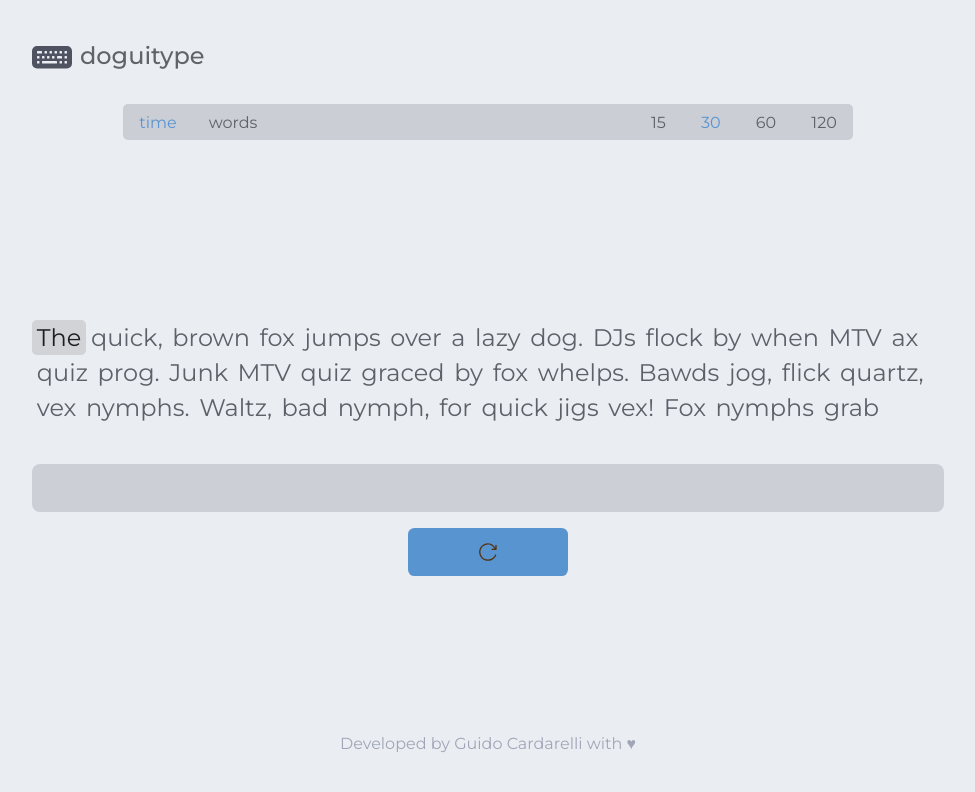
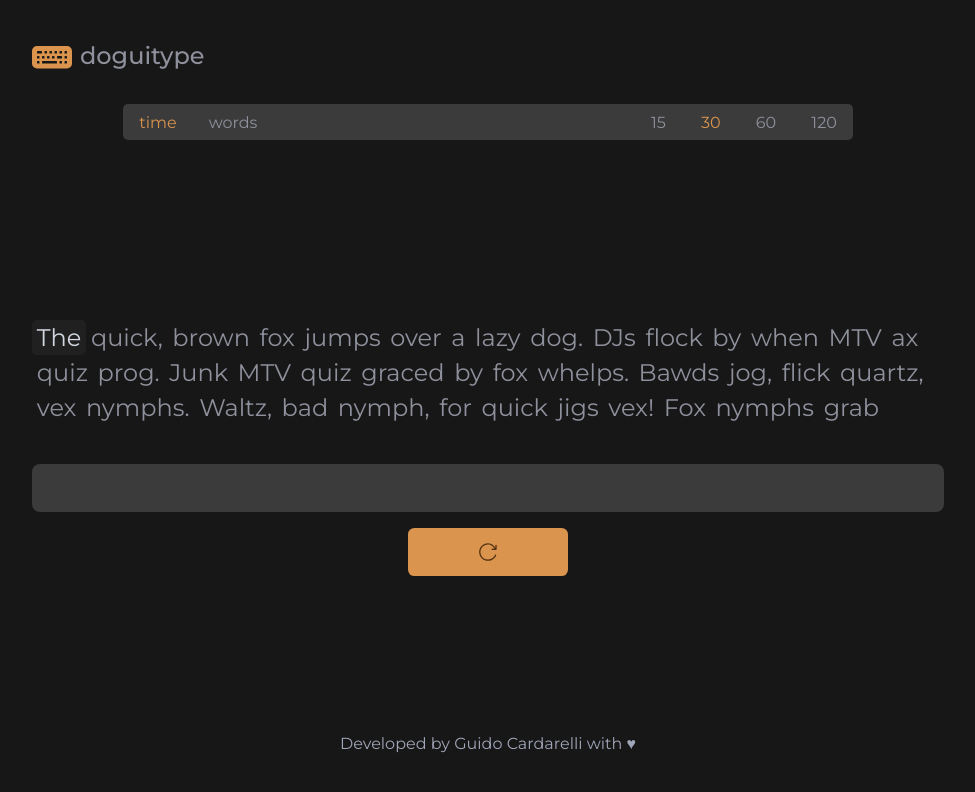
Before and after one commit to GuidoCarda/doguitype, a React (Vite) app: page / in a window 1280 px wide. Shown: the top 792 px of the page, without its empty margins (152-1127 px from the left). Built offline with nearby package versions, Linux system fonts and the light colour scheme.

Commit message:
Created some themes
- Tried to improve the use of css variables, still needs work.
- Created a few themes

```diff
--- a/index.html
+++ b/index.html
@@ -7,7 +7,7 @@
     <title>Vite + React</title>
   </head>
   <body>
-    <div id="root" class="theme-2"></div>
+    <div id="root" class="theme-1"></div>
     <script type="module" src="/src/main.jsx"></script>
   </body>
 </html>
--- a/src/App.css
+++ b/src/App.css
@@ -6,34 +6,66 @@
   margin: 0;
 }
 
+:root {
+  --test-font-correct: #4eb765;
+  --test-font-incorrect: #b82c22;
+}
+
 .theme-1 {
-  --bg-color: #171717;
+  --bg-clr: #171717;
+  --font-clr: #dddddd;
 
-  --font-color: #dddddd;
+  --test-font-clr: #8e909c;
+  --test-font-clr-active: #d3d7e2;
+  --test-bg-clr-active: #202020;
 
-  --font-test-color: #8e909c;
-  --font-test-color-active: #d3d7e2;
-  --font-test-correct: #4eb765;
-  --font-test-incorrect: #b82c22;
+  --components-bg: #3b3b3b;
 
-  --color-accent: rgb(218, 148, 77);
+  --clr-accent: rgb(218, 148, 77);
 }
 
 .theme-2 {
-  --bg-color: #eaeef2;
+  --bg-clr: #eaeef2;
+  --font-clr: #27282c;
 
-  --font-color: #27282c;
+  --test-font-clr: #767885;
+  --test-font-clr-active: #1d1e21;
+  --test-bg-clr-active: #d5d8e1;
 
-  --font-test-color: #5e606a;
-  --font-test-color-active: #1d1e21;
-  --font-test-correct: #4eb765;
-  --font-test-incorrect: #b82c22;
+  --components-bg: #ccced6;
 
-  --color-accent: rgb(88, 148, 208);
+  --clr-accent: rgb(88, 148, 208);
+}
+
+.theme-3 {
+  --bg-clr: #1f1e22;
+  --font-clr: #dddddd;
+
+  --test-font-clr: #8e909c;
+  --test-font-clr-active: #d3d7e2;
+  --test-bg-clr-active: #202020;
+
+  --components-bg: #3b3b3b;
+
+  --clr-accent: rgb(185, 77, 218);
+}
+
+.theme-4 {
+  --bg-clr: #221e1e;
+  --font-clr: #dddddd;
+
+  --test-font-clr: #8e909c;
+  --test-font-clr-active: #d3d7e2;
+  --test-bg-clr-active: #413535;
+
+  --components-bg: #3c3939;
+
+  --clr-accent: rgb(218, 77, 110);
 }
 
 #root {
-  background-color: var(--bg-color);
+  background-color: var(--bg-clr);
+  color: var(--font-clr);
 }
 
 .container {
@@ -44,7 +76,7 @@
   display: grid;
   grid-template-rows: auto 1fr auto;
   padding: 1.5rem;
-  color: var(--font-color);
+  color: var(--font-clr);
 }
 
 .nav-bar,
@@ -68,12 +100,12 @@
   font-size: 1.5rem;
   gap: 0.5rem;
   font-weight: 500;
-  color: rgb(95, 100, 106);
+  color: var(--test-font-clr);
 }
 
 .nav-logo > svg {
   font-size: 2.5rem;
-  color: rgb(79, 83, 97);
+  color: var(--clr-accent);
 }
 
 .test {
@@ -100,7 +132,7 @@
 }
 
 .test .timer {
-  color: var(--color-accent);
+  color: var(--clr-accent);
   font-size: 1.25rem;
   font-weight: 500;
 }
@@ -110,7 +142,7 @@
   overflow-y: hidden;
   margin-block: 2rem;
   font-size: 1.5rem;
-  color: var(--font-test-color);
+  color: var(--test-font-clr);
 }
 
 .words {
@@ -129,24 +161,24 @@
 }
 
 .word.active {
-  background: rgb(209, 211, 214);
-  color: var(--font-test-color-active);
+  background: var(--test-bg-clr-active);
+  color: var(--test-font-clr-active);
 }
 
 .word.active.incorrect {
-  color: var(--font-test-incorrect);
+  color: var(--test-font-incorrect);
 }
 
 .word.active.correct {
-  color: var(--font-test-correct);
+  color: var(--test-font-correct);
 }
 
 .word.incorrect {
-  color: var(--font-test-incorrect);
+  color: var(--test-font-incorrect);
 }
 
 .word.correct {
-  color: var(--font-color);
+  color: var(--font-clr);
 }
 
 .form {
@@ -168,7 +200,8 @@ input {
   font-size: 1rem;
   outline: none;
   border: none;
-  background: #ccd0d6;
+  color: inherit;
+  background: var(--components-bg);
 }
 
 input:disabled {
@@ -196,7 +229,7 @@ input.invisible {
   cursor: pointer;
   user-select: none;
 
-  background-color: var(--color-accent);
+  background-color: var(--clr-accent);
   color: hsl(30, 66%, 20%);
 }
 
@@ -212,8 +245,6 @@ input.invisible {
 .btn:hover {
   /* background-color: hsl(30, 66%, 55%); */
   /* background-color: var(--); */
-
-  filter: opacity(50);
 }
 
 .btn:focus {
@@ -229,11 +260,10 @@ input.invisible {
 
 .result {
   text-align: center;
-  background: hsl(130, 47%, 36%);
+  background: var(--clr-accent);
   border-radius: 0.3rem;
-  width: max-content;
   margin-inline: auto;
-  padding: 0.25rem 1rem;
+  padding: 0.5rem 2rem;
   margin-bottom: 2rem;
 }
 
@@ -246,7 +276,7 @@ input.invisible {
   height: 2.25rem;
   width: 80%;
 
-  background: #ccced6;
+  background: var(--components-bg);
 
   border-radius: 0.3rem;
 }
@@ -258,7 +288,7 @@ input.invisible {
   outline: none;
   border: none;
   background: none;
-  color: var(--font-test-color);
+  color: var(--test-font-clr);
 }
 
 .mode-selector-container button:hover {
@@ -272,11 +302,11 @@ input.invisible {
 }
 
 .mode-selector-container > div button.selected {
-  color: var(--color-accent);
+  color: var(--clr-accent);
 }
 
 .mode-selector-container button.selected {
-  color: var(--color-accent);
+  color: var(--clr-accent);
 }
 
 .loading {
```
